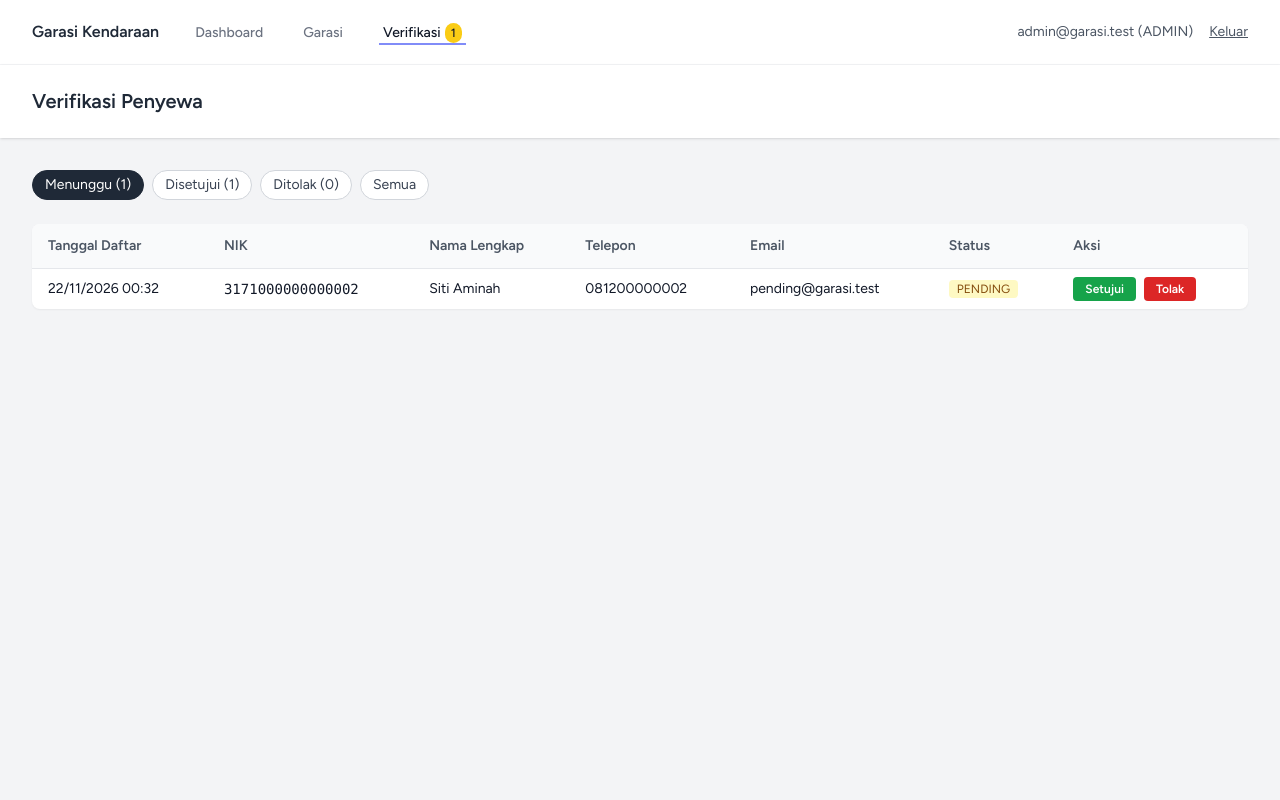
After one commit to leowdij08/garasi-app, a Laravel app: page /admin/penyewa in a window 1280 px wide. The commit adds this page. Run offline with Laravel 12, Linux system fonts and the light colour scheme; a user stored in the database is signed in; data comes from the database, SQL or seed files in the repository; style sheets or scripts are compiled from the project's sources.

Commit message:
Admin: verifikasi pendaftar penyewa

```diff
--- /dev/null
+++ b/app/Http/Controllers/Admin/TenantVerificationController.php
@@ -0,0 +1,55 @@
+<?php
+
+namespace App\Http\Controllers\Admin;
+
+use App\Enums\StatusVerifikasi;
+use App\Exceptions\PendaftaranSudahDiputuskanException;
+use App\Http\Controllers\Controller;
+use App\Models\Tenant;
+use Illuminate\Http\RedirectResponse;
+use Illuminate\Http\Request;
+use Illuminate\View\View;
+
+class TenantVerificationController extends Controller
+{
+    /** Daftar pendaftar; bawaan menampilkan yang masih menunggu. */
+    public function index(Request $request): View
+    {
+        $filter = (string) $request->query('status', 'PENDING');
+        $status = StatusVerifikasi::tryFrom($filter);
+
+        $daftar = Tenant::with('user')
+            ->when($status, fn ($query) => $query->where('status_verifikasi', $status->value))
+            ->latest()
+            ->paginate(20)
+            ->withQueryString();
+
+        $jumlah = Tenant::query()->toBase()
+            ->selectRaw('status_verifikasi, count(*) as total')
+            ->groupBy('status_verifikasi')
+            ->pluck('total', 'status_verifikasi');
+
+        return view('admin.tenants.index', compact('daftar', 'jumlah', 'filter'));
+    }
+
+    public function setujui(Request $request, Tenant $tenant): RedirectResponse
+    {
+        return $this->putuskan($request, $tenant, StatusVerifikasi::APPROVED, 'disetujui');
+    }
+
+    public function tolak(Request $request, Tenant $tenant): RedirectResponse
+    {
+        return $this->putuskan($request, $tenant, StatusVerifikasi::REJECTED, 'ditolak');
+    }
+
+    private function putuskan(Request $request, Tenant $tenant, StatusVerifikasi $hasil, string $kata): RedirectResponse
+    {
+        try {
+            $tenant->tentukanVerifikasi($hasil, $request->user());
+        } catch (PendaftaranSudahDiputuskanException $e) {
+            return back()->withErrors(['verifikasi' => $e->getMessage()]);
+        }
+
+        return back()->with('status', "Pendaftaran {$tenant->nama_lengkap} {$kata}.");
+    }
+}
--- a/app/Models/Tenant.php
+++ b/app/Models/Tenant.php
@@ -3,8 +3,10 @@
 namespace App\Models;
 
 use App\Enums\StatusVerifikasi;
+use App\Exceptions\PendaftaranSudahDiputuskanException;
 use Illuminate\Database\Eloquent\Model;
 use Illuminate\Database\Eloquent\Relations\BelongsTo;
+use InvalidArgumentException;
 
 class Tenant extends Model
 {
@@ -26,9 +28,44 @@ class Tenant extends Model
         return $this->belongsTo(User::class);
     }
 
+    /** Admin yang memutuskan verifikasi (kosong selama masih PENDING). */
+    public function verifier(): BelongsTo
+    {
+        return $this->belongsTo(User::class, 'diverifikasi_oleh');
+    }
+
     /** Hanya penyewa APPROVED yang boleh mengajukan sewa (poin 16). */
     public function bolehMenyewa(): bool
     {
         return $this->status_verifikasi === StatusVerifikasi::APPROVED;
     }
+
+    /**
+     * Admin menerima (APPROVED) atau menolak (REJECTED) pendaftaran.
+     * Hanya berhasil jika status saat ini masih PENDING, sehingga dua keputusan
+     * yang bersamaan tidak saling menimpa.
+     *
+     * @throws PendaftaranSudahDiputuskanException jika sudah bukan PENDING
+     */
+    public function tentukanVerifikasi(StatusVerifikasi $hasil, User $admin): void
+    {
+        if ($hasil === StatusVerifikasi::PENDING) {
+            throw new InvalidArgumentException('Hasil verifikasi harus APPROVED atau REJECTED.');
+        }
+
+        $diubah = static::query()
+            ->whereKey($this->getKey())
+            ->where('status_verifikasi', StatusVerifikasi::PENDING->value)
+            ->update([
+                'status_verifikasi' => $hasil->value,
+                'diverifikasi_oleh' => $admin->id,
+                'diverifikasi_pada' => now(),
+            ]);
+
+        if ($diubah === 0) {
+            throw new PendaftaranSudahDiputuskanException();
+        }
+
+        $this->refresh();
+    }
 }
--- /dev/null
+++ b/resources/views/admin/tenants/index.blade.php
@@ -0,0 +1,100 @@
+<x-app-layout>
+    <x-slot name="header">
+        <h2 class="font-semibold text-xl text-gray-800 leading-tight">Verifikasi Penyewa</h2>
+    </x-slot>
+
+    @php
+        $tab = ['PENDING' => 'Menunggu', 'APPROVED' => 'Disetujui', 'REJECTED' => 'Ditolak', 'SEMUA' => 'Semua'];
+        $warna = [
+            'PENDING' => 'bg-yellow-100 text-yellow-800',
+            'APPROVED' => 'bg-green-100 text-green-800',
+            'REJECTED' => 'bg-red-100 text-red-800',
+        ];
+    @endphp
+
+    <div class="py-8">
+        <div class="max-w-7xl mx-auto sm:px-6 lg:px-8 space-y-6">
+            @if (session('status'))
+                <div class="bg-green-50 border border-green-200 text-green-800 sm:rounded-lg p-4">
+                    {{ session('status') }}
+                </div>
+            @endif
+
+            @error('verifikasi')
+                <div class="bg-red-50 border border-red-200 text-red-800 sm:rounded-lg p-4">
+                    {{ $message }}
+                </div>
+            @enderror
+
+            <div class="flex flex-wrap gap-2 text-sm">
+                @foreach ($tab as $kode => $nama)
+                    <a href="{{ route('admin.tenants.index', ['status' => $kode]) }}"
+                       class="px-3 py-1 rounded-full border {{ $filter === $kode ? 'bg-gray-800 text-white border-gray-800' : 'bg-white text-gray-700 border-gray-300' }}">
+                        {{ $nama }}
+                        @if ($kode !== 'SEMUA')
+                            ({{ $jumlah[$kode] ?? 0 }})
+                        @endif
+                    </a>
+                @endforeach
+            </div>
+
+            <div class="bg-white shadow-sm sm:rounded-lg overflow-x-auto">
+                <table class="min-w-full divide-y divide-gray-200 text-sm">
+                    <thead class="bg-gray-50 text-left text-gray-600">
+                        <tr>
+                            <th class="px-4 py-3">Tanggal Daftar</th>
+                            <th class="px-4 py-3">NIK</th>
+                            <th class="px-4 py-3">Nama Lengkap</th>
+                            <th class="px-4 py-3">Telepon</th>
+                            <th class="px-4 py-3">Email</th>
+                            <th class="px-4 py-3">Status</th>
+                            <th class="px-4 py-3">Aksi</th>
+                        </tr>
+                    </thead>
+                    <tbody class="divide-y divide-gray-100 text-gray-900">
+                        @forelse ($daftar as $t)
+                            <tr>
+                                <td class="px-4 py-2 whitespace-nowrap">{{ $t->created_at->format('d/m/Y H:i') }}</td>
+                                <td class="px-4 py-2 font-mono">{{ $t->nik }}</td>
+                                <td class="px-4 py-2">{{ $t->nama_lengkap }}</td>
+                                <td class="px-4 py-2">{{ $t->nomor_telepon }}</td>
+                                <td class="px-4 py-2">{{ $t->user->email }}</td>
+                                <td class="px-4 py-2">
+                                    <span class="px-2 py-0.5 rounded text-xs {{ $warna[$t->status_verifikasi->value] }}">
+                                        {{ $t->status_verifikasi->value }}
+                                    </span>
+                                </td>
+                                <td class="px-4 py-2">
+                                    @if ($t->status_verifikasi === \App\Enums\StatusVerifikasi::PENDING)
+                                        <div class="flex gap-2">
+                                            <form method="POST" action="{{ route('admin.tenants.setujui', $t) }}"
+                                                  onsubmit="return confirm('Setujui pendaftaran {{ e($t->nama_lengkap) }}? Pastikan KTP sudah divalidasi.')">
+                                                @csrf
+                                                <button type="submit" class="px-3 py-1 rounded bg-green-600 text-white text-xs font-semibold hover:bg-green-700">Setujui</button>
+                                            </form>
+                                            <form method="POST" action="{{ route('admin.tenants.tolak', $t) }}"
+                                                  onsubmit="return confirm('Tolak pendaftaran {{ e($t->nama_lengkap) }}?')">
+                                                @csrf
+                                                <button type="submit" class="px-3 py-1 rounded bg-red-600 text-white text-xs font-semibold hover:bg-red-700">Tolak</button>
+                                            </form>
+                                        </div>
+                                    @else
+                                        <span class="text-xs text-gray-500">
+                                            Diputuskan {{ $t->diverifikasi_pada?->format('d/m/Y H:i') }}
+                                        </span>
+                                    @endif
+                                </td>
+                            </tr>
+                        @empty
+                            <tr>
+                                <td colspan="7" class="px-4 py-6 text-center text-gray-500">Tidak ada pendaftar pada kategori ini.</td>
+                            </tr>
+                        @endforelse
+                    </tbody>
+                </table>
+            </div>
+
+            {{ $daftar->links() }}
+        </div>
+    </div>
+</x-app-layout>
--- a/resources/views/layouts/navigation.blade.php
+++ b/resources/views/layouts/navigation.blade.php
@@ -8,6 +8,13 @@
             @if (Auth::user()->isAdmin())
                 <x-nav-link :href="route('admin.garages.index')" :active="request()->routeIs('admin.garages.*')">
                     Garasi
+                </x-nav-link>
+                @php($menunggu = \App\Models\Tenant::where('status_verifikasi', 'PENDING')->count())
+                <x-nav-link :href="route('admin.tenants.index')" :active="request()->routeIs('admin.tenants.*')">
+                    Verifikasi
+                    @if ($menunggu > 0)
+                        <span class="ms-1 px-1.5 py-0.5 rounded-full bg-yellow-400 text-xs text-gray-900">{{ $menunggu }}</span>
+                    @endif
                 </x-nav-link>
             @endif
         </div>
--- a/routes/web.php
+++ b/routes/web.php
@@ -1,6 +1,7 @@
 <?php
 
 use App\Http\Controllers\Admin\GarageController;
+use App\Http\Controllers\Admin\TenantVerificationController;
 use App\Http\Middleware\EnsureRole;
 use Illuminate\Support\Facades\Route;
 
@@ -22,6 +23,10 @@ Route::middleware('auth')->group(function () {
             Route::get('/garasi', [GarageController::class, 'index'])->name('garages.index');
             Route::get('/garasi/buat', [GarageController::class, 'create'])->name('garages.create');
             Route::post('/garasi', [GarageController::class, 'store'])->name('garages.store');
+
+            Route::get('/penyewa', [TenantVerificationController::class, 'index'])->name('tenants.index');
+            Route::post('/penyewa/{tenant}/setujui', [TenantVerificationController::class, 'setujui'])->name('tenants.setujui');
+            Route::post('/penyewa/{tenant}/tolak', [TenantVerificationController::class, 'tolak'])->name('tenants.tolak');
         });
 
     Route::middleware(EnsureRole::class.':PENYEWA')
```
Also changed, not shown: app/Exceptions/PendaftaranSudahDiputuskanException.php (added, +13 -0 lines).
